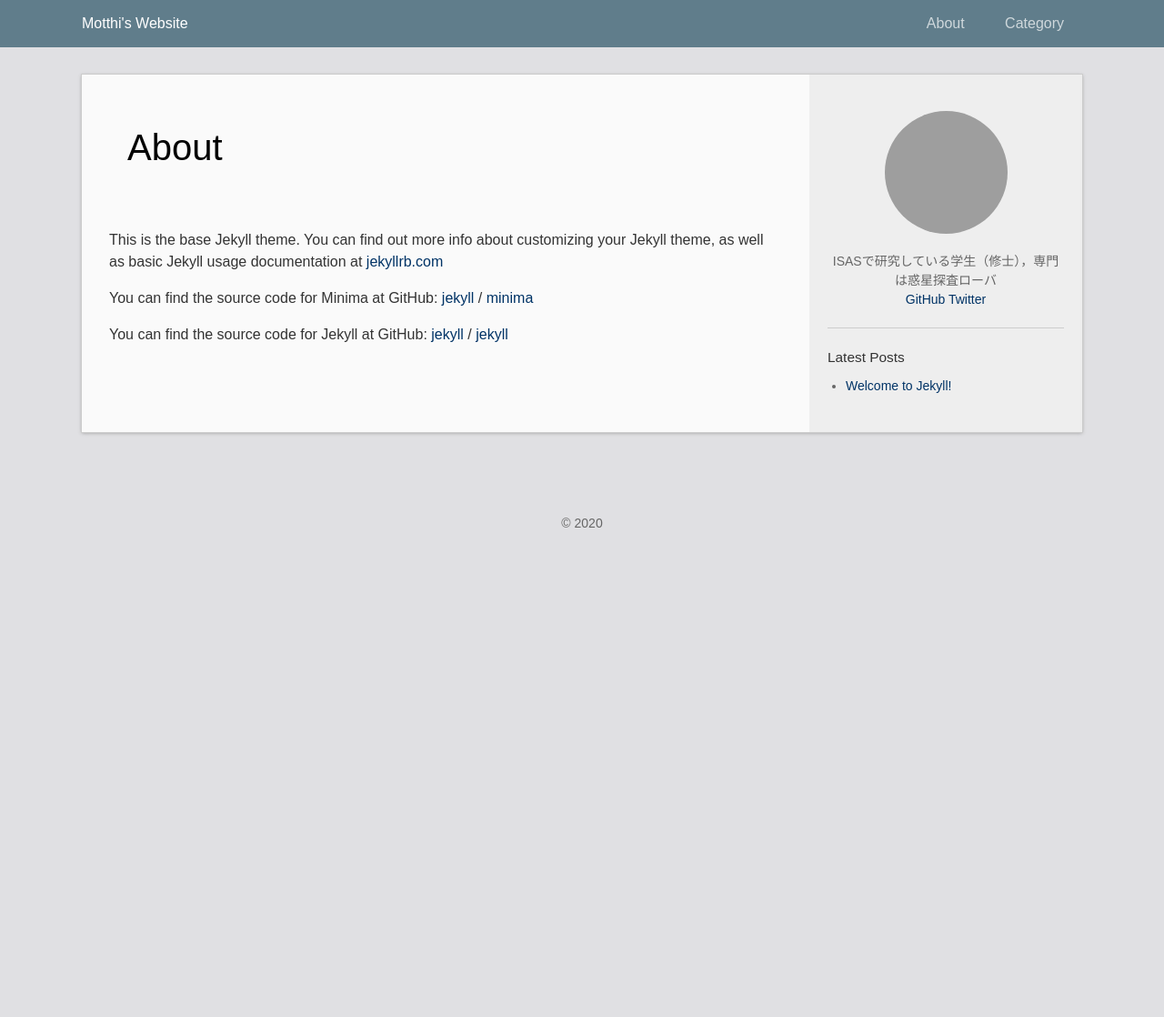
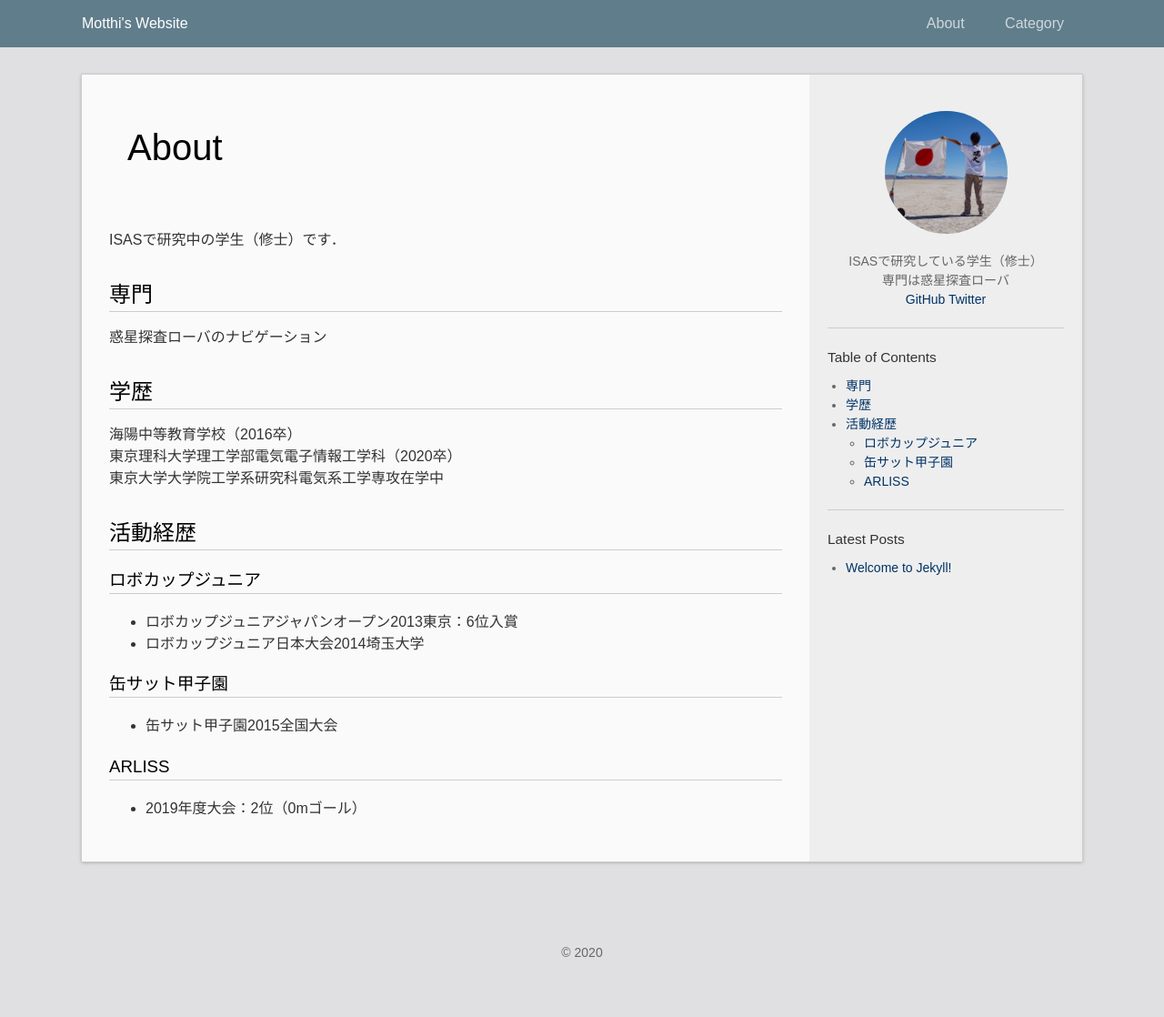
Before and after one commit to motthi/motthi.github.io, a Jekyll site: the page built from about.markdown, in a window 1280 px wide. Shown: the whole page at 91% size. Built offline with Jekyll 4.4.1, drawn with Linux system fonts in a browser that asks for light colours; before the commit the page ends 900 px from its top, so only the background shows below that; grey boxes are pictures that could not be loaded.

Commit message:
feat : edit sidebar

```diff
--- a/_config.yml
+++ b/_config.yml
@@ -21,8 +21,8 @@
 title: Motthi's Website
 email: k11000660@gmail.com
 description: >- # this means to ignore newlines until "baseurl:"
-  ISASで研究している学生（修士），専門は惑星探査ローバ
-avatar: img/ARLISS_TUS.jpg
+  ISASで研究している学生（修士）<br>専門は惑星探査ローバ
+avatar: /img/ARLISS_TUS.jpg
 baseurl: "" # the subpath of your site, e.g. /blog
 url: "" # the base hostname & protocol for your site, e.g. http://example.com
 twitter_username: Motthi20
--- a/_includes/sidebar.html
+++ b/_includes/sidebar.html
@@ -16,6 +16,10 @@
 	</p>
 </div>
 
+<div class="col-box post-toc hide">
+	<div class="col-box-title">Table of Contents</div>
+</div>
+
 <div class="col-box">
 	<div class="col-box-title">Latest Posts</div>
 	<ul class="post-list">
@@ -24,7 +28,3 @@
 		{% endfor %}
 	</ul>
 </div>
-
-<div class="col-box post-toc hide">
-	<div class="col-box-title">TOC</div>
-</div>
--- a/about.markdown
+++ b/about.markdown
@@ -4,15 +4,22 @@ title: About
 permalink: /about/
 ---
 
-This is the base Jekyll theme. You can find out more info about customizing your Jekyll theme, as well as basic Jekyll usage documentation at [jekyllrb.com](https://jekyllrb.com/)
+ISASで研究中の学生（修士）です．
+## 専門
+惑星探査ローバのナビゲーション
 
-You can find the source code for Minima at GitHub:
-[jekyll][jekyll-organization] /
-[minima](https://github.com/jekyll/minima)
+## 学歴
+海陽中等教育学校（2016卒）
+東京理科大学理工学部電気電子情報工学科（2020卒）
+東京大学大学院工学系研究科電気系工学専攻在学中
 
-You can find the source code for Jekyll at GitHub:
-[jekyll][jekyll-organization] /
-[jekyll](https://github.com/jekyll/jekyll)
+## 活動経歴
+### ロボカップジュニア
+- ロボカップジュニアジャパンオープン2013東京：6位入賞
+- ロボカップジュニア日本大会2014埼玉大学
 
+### 缶サット甲子園
+- 缶サット甲子園2015全国大会
 
-[jekyll-organization]: https://github.com/jekyll
+### ARLISS
+- 2019年度大会：2位（0mゴール）
```
